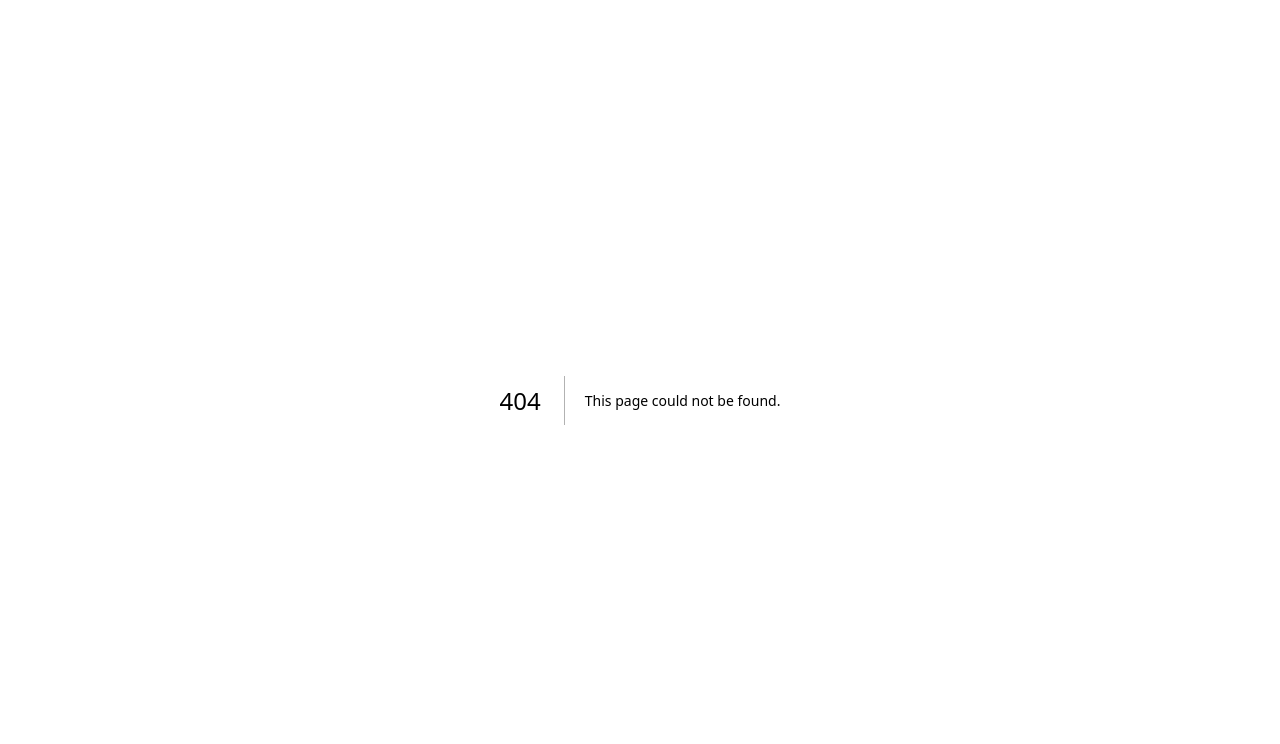
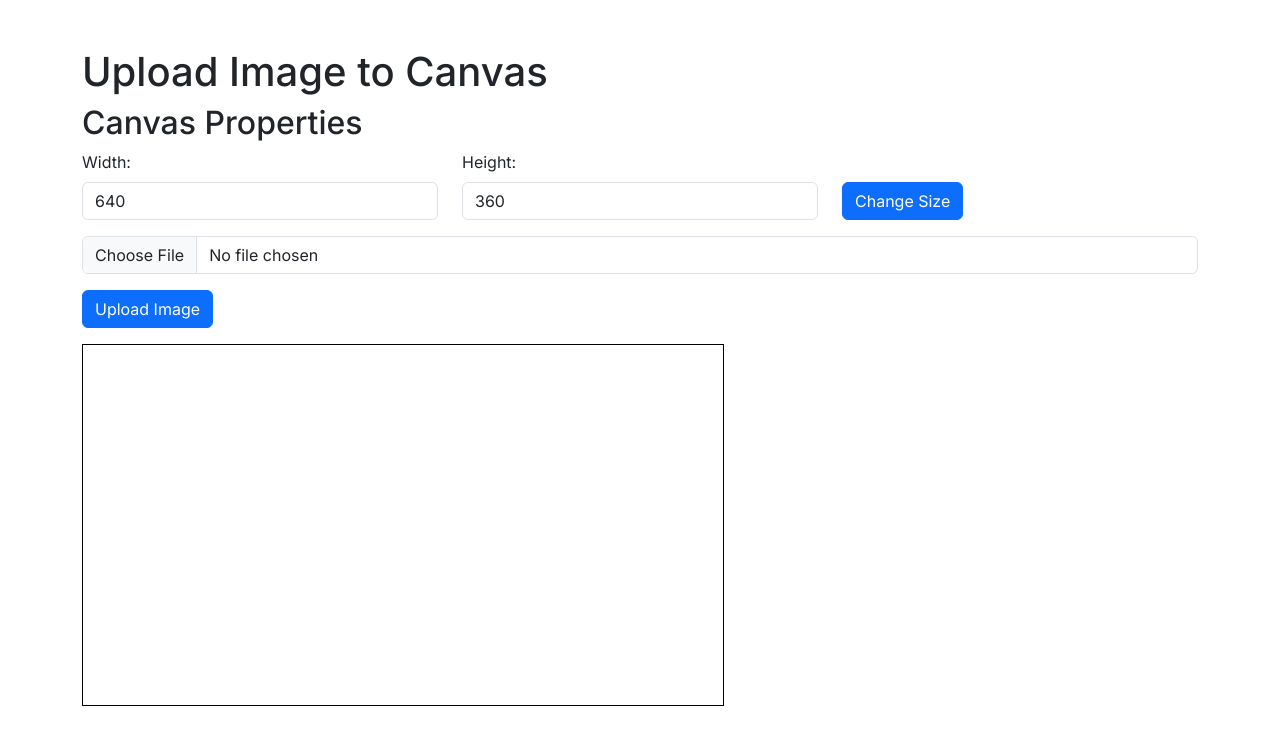
Before and after one commit to hackim18/canvas-upload-app, a Next.js app in the folder canvas-upload-app/: page /upload in a window 1280 px wide. Before the commit this address had no page. Shown: the top 744 px of the page. Built offline with nearby package versions, Linux system fonts and the light colour scheme.

Commit message:
feat: add upload page

```diff
--- a/canvas-upload-app/src/app/layout.js
+++ b/canvas-upload-app/src/app/layout.js
@@ -1,5 +1,5 @@
 import { Inter } from "next/font/google";
-import "./globals.css";
+import "bootstrap/dist/css/bootstrap.min.css";
 
 const inter = Inter({ subsets: ["latin"] });
 
--- /dev/null
+++ b/canvas-upload-app/src/app/upload/page.js
@@ -0,0 +1,144 @@
+"use client";
+import React, { useState } from "react";
+import axios from "axios";
+import CanvasComponent from "@/components/CanvasComponent";
+
+const UploadPage = () => {
+  const defaultCanvasSize = { width: 640, height: 360 };
+  const [canvasSize, setCanvasSize] = useState(defaultCanvasSize);
+  const [imageFile, setImageFile] = useState(null);
+  const [imageURL, setImageURL] = useState(null);
+  const [imageProps, setImageProps] = useState({ x: 0, y: 0, width: defaultCanvasSize.width, height: defaultCanvasSize.height });
+  const [error, setError] = useState(null);
+
+  const handleCanvasSizeChange = () => {
+    if (canvasSize.width < 100 || canvasSize.height < 100) {
+      setError("Canvas size cannot be less than 100x100");
+      return;
+    }
+    setCanvasSize({ ...canvasSize });
+    setError(null);
+  };
+
+  const handleImageUpload = async (event) => {
+    event.preventDefault();
+    setError(null);
+
+    const formData = new FormData();
+    formData.append("image", imageFile);
+
+    try {
+      const response = await axios.post("/api/upload", formData, {
+        headers: {
+          "Content-Type": "multipart/form-data",
+        },
+      });
+
+      setImageURL(URL.createObjectURL(imageFile));
+    } catch (error) {
+      setError(error.response?.data?.error || "Error uploading image");
+    }
+  };
+
+  return (
+    <div className="container mt-5">
+      <h1>Upload Image to Canvas</h1>
+      {error && (
+        <div className="alert alert-danger" role="alert">
+          {error}
+        </div>
+      )}
+
+      <div className="mb-3">
+        <h2>Canvas Properties</h2>
+        <div className="row">
+          <div className="col">
+            <label className="form-label">Width:</label>
+            <input
+              type="number"
+              className="form-control"
+              value={canvasSize.width}
+              onChange={(e) => setCanvasSize({ ...canvasSize, width: parseInt(e.target.value) })}
+              disabled={!!imageURL}
+            />
+          </div>
+          <div className="col">
+            <label className="form-label">Height:</label>
+            <input
+              type="number"
+              className="form-control"
+              value={canvasSize.height}
+              onChange={(e) => setCanvasSize({ ...canvasSize, height: parseInt(e.target.value) })}
+              disabled={!!imageURL}
+            />
+          </div>
+          <div className="col align-self-end">
+            <button className="btn btn-primary" onClick={handleCanvasSizeChange} disabled={!!imageURL}>
+              Change Size
+            </button>
+          </div>
+        </div>
+      </div>
+
+      <form onSubmit={handleImageUpload} className="mb-3">
+        <input type="file" className="form-control" accept="image/*" onChange={(e) => setImageFile(e.target.files[0])} />
+        <button type="submit" className="btn btn-primary mt-3">
+          Upload Image
+        </button>
+      </form>
+
+      <CanvasComponent imageURL={imageURL} canvasSize={canvasSize} imageProps={imageProps} setImageProps={setImageProps} />
+
+      {imageURL && (
+        <div className="mt-3">
+          <h2>Image Properties</h2>
+          <div className="row">
+            <div className="col">
+              <label className="form-label">X:</label>
+              <input
+                type="number"
+                className="form-control"
+                value={imageProps.x}
+                onChange={(e) => setImageProps({ ...imageProps, x: parseInt(e.target.value) })}
+              />
+            </div>
+            <div className="col">
+              <label className="form-label">Y:</label>
+              <input
+                type="number"
+                className="form-control"
+                value={imageProps.y}
+                onChange={(e) => setImageProps({ ...imageProps, y: parseInt(e.target.value) })}
+              />
+            </div>
+            <div className="col">
+              <label className="form-label">Width:</label>
+              <input
+                type="number"
+                className="form-control"
+                value={imageProps.width}
+                onChange={(e) => setImageProps({ ...imageProps, width: parseInt(e.target.value) })}
+              />
+            </div>
+            <div className="col">
+              <label className="form-label">Height:</label>
+              <input
+                type="number"
+                className="form-control"
+                value={imageProps.height}
+                onChange={(e) => setImageProps({ ...imageProps, height: parseInt(e.target.value) })}
+              />
+            </div>
+            <div className="col align-self-end">
+              <button className="btn btn-primary" onClick={() => setImageProps({ ...imageProps })}>
+                Change Size
+              </button>
+            </div>
+          </div>
+        </div>
+      )}
+    </div>
+  );
+};
+
+export default UploadPage;
```
Also changed, not shown: canvas-upload-app/package.json (+5 -2 lines), 1 other file (tests, documents, lock files or other folders).
